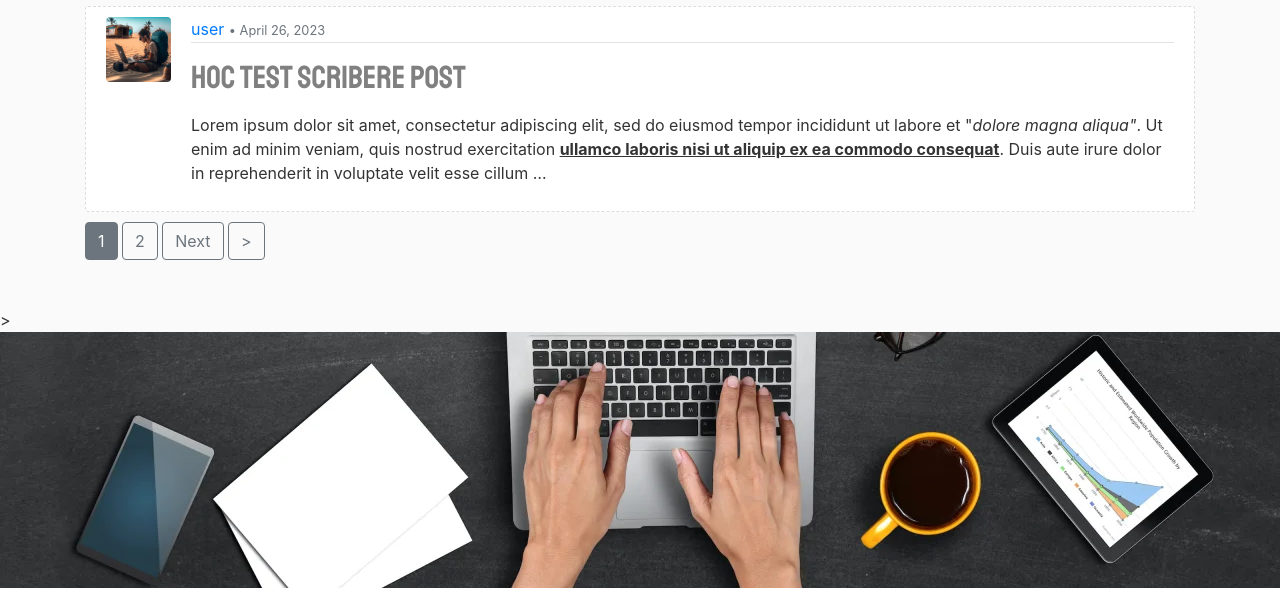
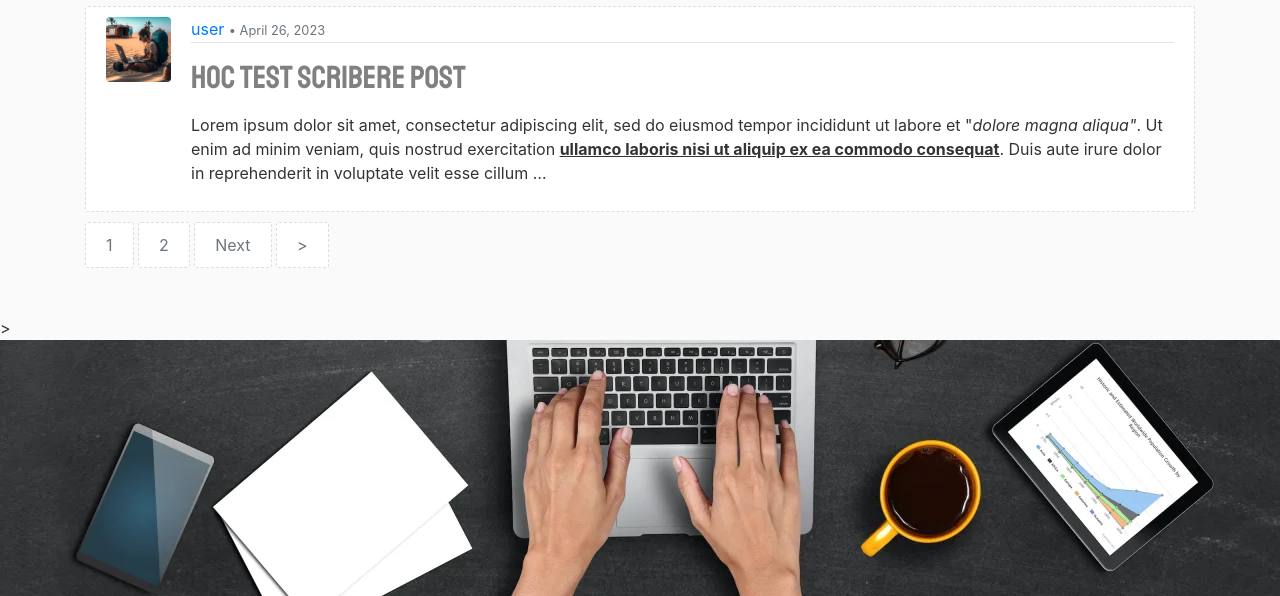
Before and after one commit to TiagoMA90/digital-nomads, a Django app: page / in a window 1280 px wide. Shown: the part 1604-2200 px from the top of the page. Run offline with Django 4.2, Linux system fonts and the light colour scheme; data comes from the database, SQL or seed files in the repository; both versions use the stored data as it was after the commit; some libraries are stand-ins or nearby versions.

Commit message:
apply 'panels' class to pagination and others

```diff
--- a/blog/templates/blog/home.html
+++ b/blog/templates/blog/home.html
@@ -28,21 +28,21 @@
     {% if is_paginated %}
       <!-- Sets the page to the first & previous page -->
       {% if page_obj.has_previous %}
-        <a class="btn btn-outline-secondary mb-4" href="?page=1"><</a>
-        <a class="btn btn-outline-secondary mb-4" href="?page={{ page_obj.previous_page_number }}">Prev</a>
+        <a class="btn btn-outline-secondary mb-4 panels" href="?page=1"><</a>
+        <a class="btn btn-outline-secondary mb-4 panels" href="?page={{ page_obj.previous_page_number }}">Prev</a>
       {% endif %}
       <!-- displays the number of pages in the range of -3 & +3 -->
       {% for num in page_obj.paginator.page_range %}
         {% if page_obj.number == num %}
-          <a class="btn btn-secondary mb-4" href="?page={{ num }}">{{ num }}</a>
+          <a class="btn btn-outline-secondary mb-4 panels" href="?page={{ num }}">{{ num }}</a>
         {% elif num > page_obj.number|add:'-3' and num < page_obj.number|add:'3' %}
-          <a class="btn btn-outline-secondary mb-4" href="?page={{ num }}">{{ num }}</a>
+          <a class="btn btn-outline-secondary mb-4 panels" href="?page={{ num }}">{{ num }}</a>
         {% endif %}
       {% endfor %}
       <!-- Sets the page to the next & last page -->
       {% if page_obj.has_next %}
-        <a class="btn btn-outline-secondary mb-4" href="?page={{ page_obj.next_page_number }}">Next</a>
-        <a class="btn btn-outline-secondary mb-4" href="?page={{ page_obj.paginator.num_pages }}">></a>
+        <a class="btn btn-outline-secondary mb-4 panels" href="?page={{ page_obj.next_page_number }}">Next</a>
+        <a class="btn btn-outline-secondary mb-4 panels" href="?page={{ page_obj.paginator.num_pages }}">></a>
       {% endif %}
 
     {% endif %}
--- a/users/templates/users/login.html
+++ b/users/templates/users/login.html
@@ -15,7 +15,7 @@
                 {{ form|crispy }}
             </fieldset>
             <div class="form-group">
-                <button class="btn btn-outline-info" type="submit">Log in</button>
+                <button class="btn btn-outline-info panels" type="submit">Log in</button>
             </div>
         </form>
         <div class="border-top pt-3">
--- a/users/templates/users/password_reset.html
+++ b/users/templates/users/password_reset.html
@@ -14,7 +14,7 @@
                 {{ form|crispy }}
             </fieldset>
             <div class="form-group">
-                <button class="btn btn-outline-info" type="submit">Reset my Password</button>
+                <button class="btn btn-outline-info panels" type="submit">Reset my Password</button>
             </div>
         </form>
     </div>
--- a/users/templates/users/password_reset_complete.html
+++ b/users/templates/users/password_reset_complete.html
@@ -1,6 +1,6 @@
 {% extends "blog/base.html" %}
 {% block content %}
-    <div class="alert alert-info">
+    <div class="alert alert-info panels">
         Your password has been reset. Check your inbox.
     </div>
     <a href="{% url 'login' %}">Sign In</a>
--- a/users/templates/users/password_reset_confirm.html
+++ b/users/templates/users/password_reset_confirm.html
@@ -14,7 +14,7 @@
                 {{ form|crispy }}
             </fieldset>
             <div class="form-group">
-                <button class="btn btn-outline-info" type="submit">Reset my Password</button>
+                <button class="btn btn-outline-info panels" type="submit">Reset my Password</button>
             </div>
         </form>
     </div>
--- a/users/templates/users/password_reset_done.html
+++ b/users/templates/users/password_reset_done.html
@@ -1,6 +1,6 @@
 {% extends "blog/base.html" %}
 {% block content %}
-    <div class="alert alert-info">
+    <div class="alert alert-info panels">
         Please, Check your inbox.
     </div>
 {% endblock content %}
--- a/users/templates/users/profile.html
+++ b/users/templates/users/profile.html
@@ -24,7 +24,7 @@
               {{ profile_form|crispy }}
           </fieldset>
           <div class="form-group">
-              <button class="btn btn-outline-info" type="submit">Update</button>
+              <button class="btn btn-outline-info panels" type="submit">Update</button>
           </div>
         </form>
     </div>
--- a/users/templates/users/register.html
+++ b/users/templates/users/register.html
@@ -15,7 +15,7 @@
                 {{ form|crispy }}
             </fieldset>
             <div class="form-group">
-                <button class="btn btn-outline-info" type="submit">Sign Up</button>
+                <button class="btn btn-outline-info panels" type="submit">Sign Up</button>
             </div>
         </form>
         <div class="border-top pt-3">
```
Also changed, not shown: blog/static/css/style.css (+24 -23 lines), db.sqlite3, media/profile_img/image0_1024_1024_watermark.jpg (added), media/profile_img/image0_1024_1024_watermark_2.jpg (added), media/profile_img/image0_1024_1024_watermark_3.jpg (added).
